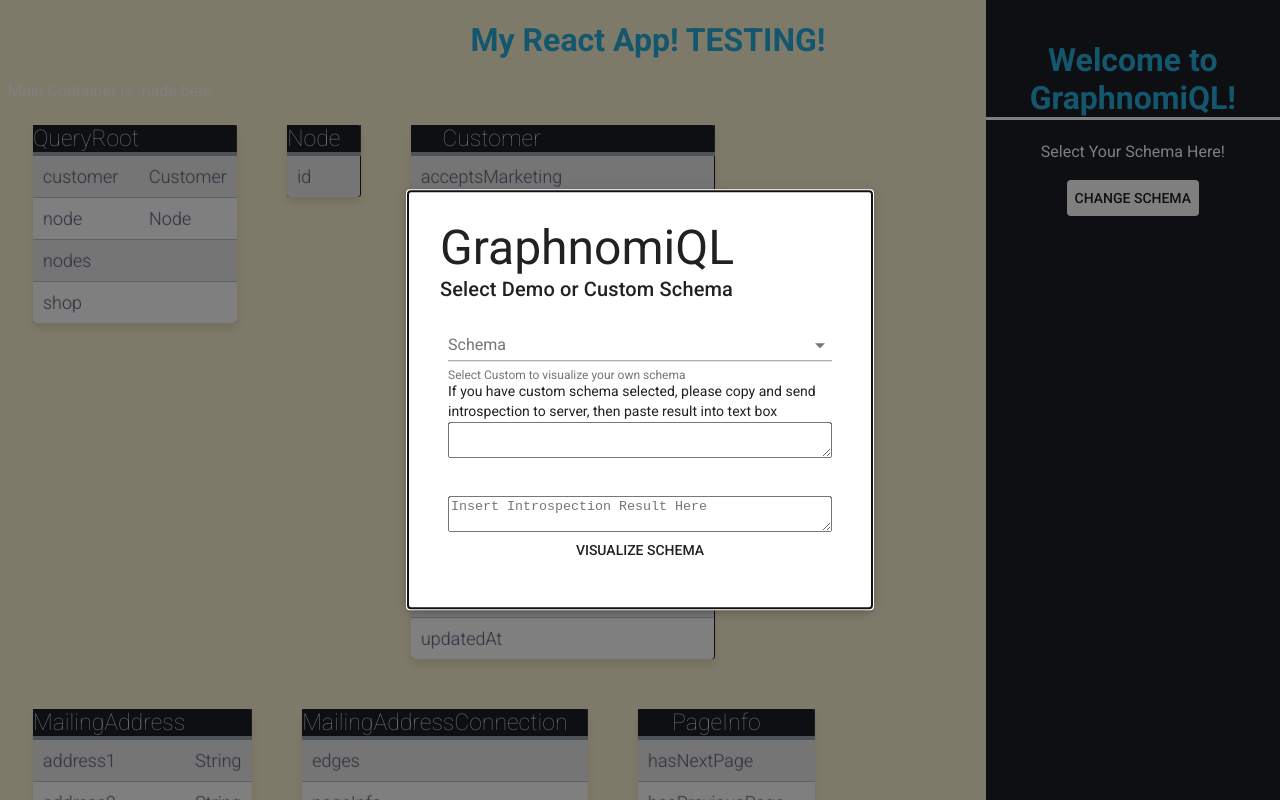
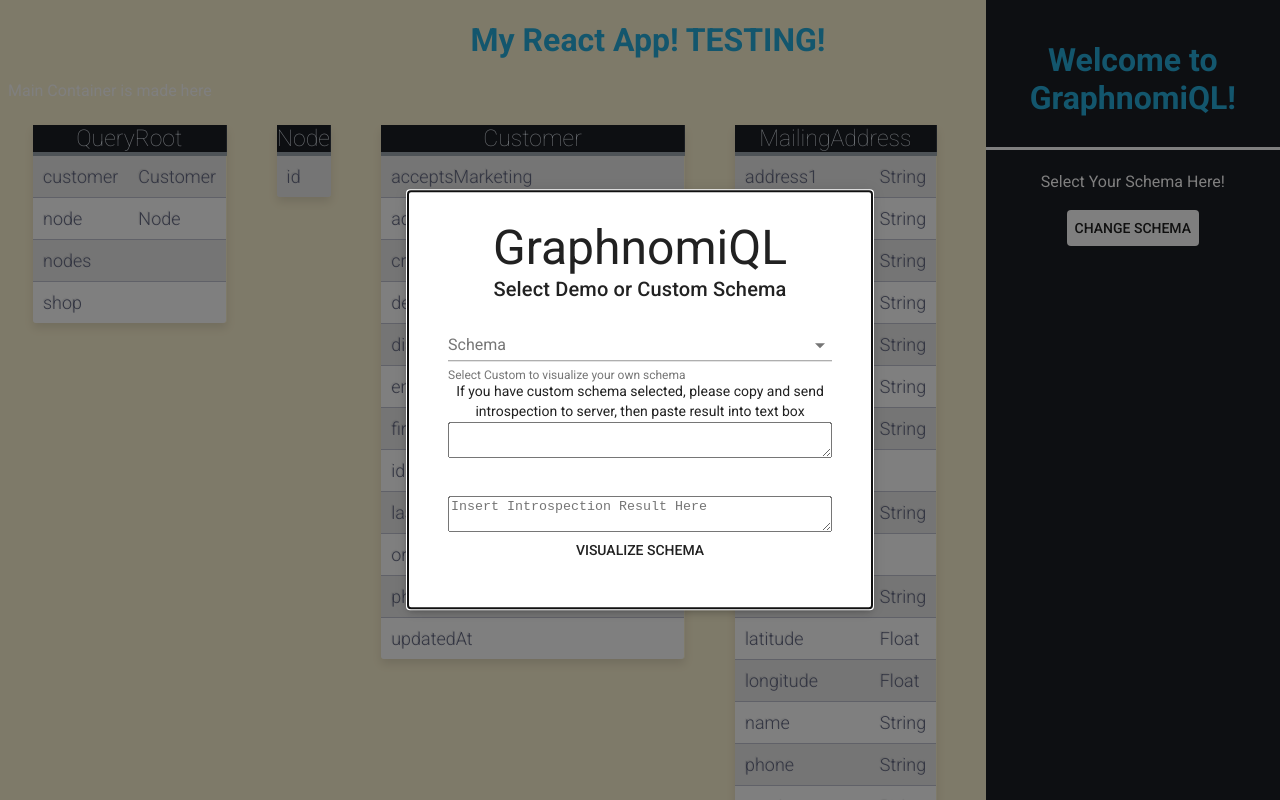
Before and after one commit to GraphnomiQl/GraphnomiQL, a React app: page / in a window 1280 px wide. Shown: the top 800 px of the page. Built offline with nearby package versions, Linux system fonts and the light colour scheme.

Commit message:
fixed header in the tables

```diff
--- a/src/components/Type.jsx
+++ b/src/components/Type.jsx
@@ -11,9 +11,13 @@ const Type = (props) => {
     ));
     return (
       <div className="node-containers">
-        <table className="table">
-          <thead className="heading">{name}</thead>
+        <table  className="table">
+
+          <thead colSpan={2} className="heading" >{name}</thead>
+
+          <tr>
           <tbody className="body">{fieldList}</tbody>
+          </tr>
         </table>
       </div>
     )
--- a/src/containers/modalContainer.jsx
+++ b/src/containers/modalContainer.jsx
@@ -101,7 +101,7 @@ class ModalContainer extends React.Component {
     return (
       <div>
         {/* <Button id="ChangeSchema" onClick={this.handleOpen}>Change Schema</Button> */}
-        <Modal
+        <Modal className="model-container"
           aria-labelledby="simple-modal-title"
           aria-describedby="simple-modal-description"
           open={open}
--- a/src/styles/App.css
+++ b/src/styles/App.css
@@ -30,12 +30,15 @@
 	padding-top: 20px;
 }
 #panelHeading {
-	border-bottom: solid;
-	border-bottom-color: white;
-	top: 25px
+  border-bottom: solid ;
+  padding-bottom: 30px;
+  border-bottom-color: white;
+
+  top: 25px;
+  text-align: center;
 }
 .table {
-  background: #1b1e24;
+  /* background: #1b1e24; */
   border-radius:3px;
   border-collapse: collapse;
   height: 5%;
@@ -57,7 +60,8 @@
   text-align:center;
   text-shadow: 0 1px 1px rgba(0, 0, 0, 0.1);
 	vertical-align:middle;
-	width: 100%;
+  width: 100%;
+  margin:auto;
 	/* column-span: 2; */
 }
 
@@ -153,3 +157,7 @@ body {
 	/* overflow:hidden; */
   text-rendering: optimizeLegibility;
 }
+.model-container {
+
+  text-align: center
+}
```
